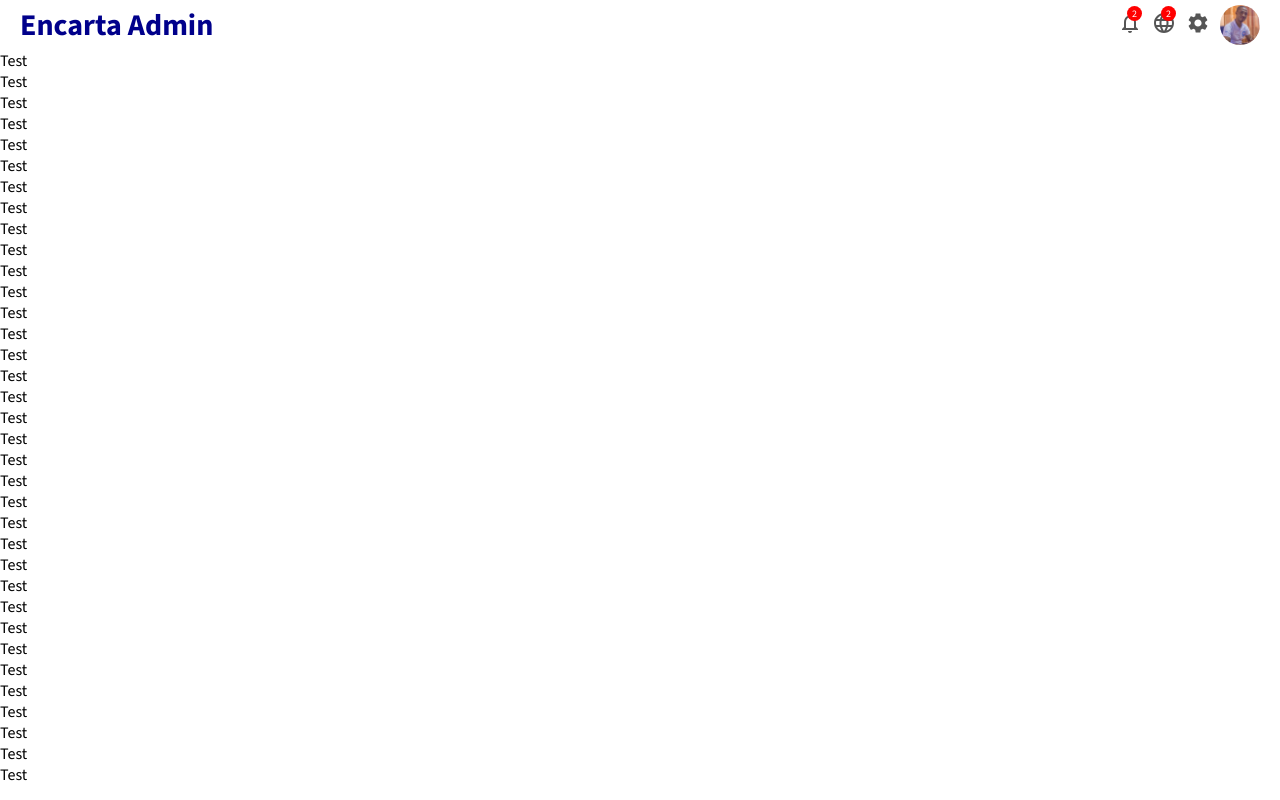
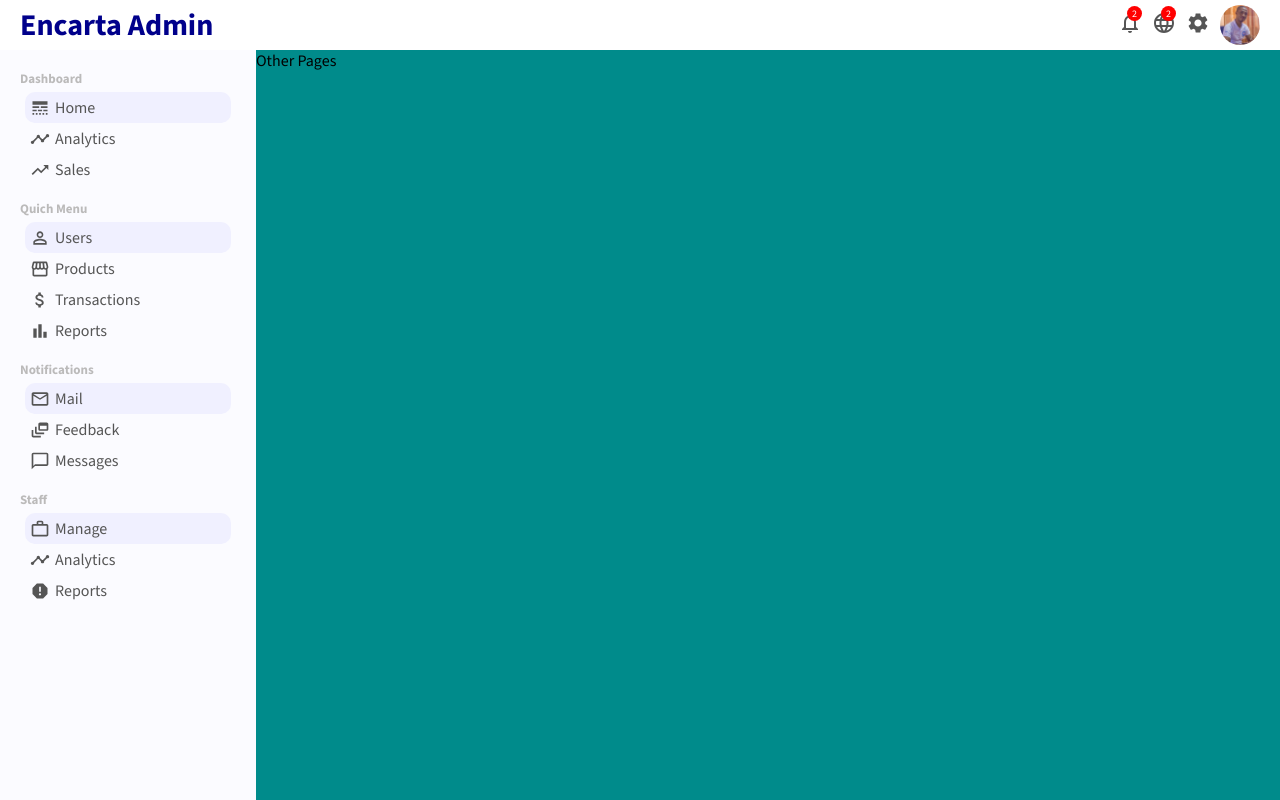
Before and after one commit to anyars-encarta/admin-panel, a React (Create React App) app: page / in a window 1280 px wide. Built offline with nearby package versions, Linux system fonts and the light colour scheme.

Commit message:
Complete side menu

```diff
--- a/src/App.js
+++ b/src/App.js
@@ -1,44 +1,19 @@
+import Sidebar from "./components/sidebar/Sidebar";
 import Topbar from "./components/topbar/Topbar";
+import './app.css';
 
 const App = () => {
   return (
     <div>
       <Topbar />
-      Test <br/>
-      Test <br/>
-      Test <br/>
-      Test <br/>
-      Test <br/>
-      Test <br/>
-      Test <br/>
-      Test <br/>
-      Test <br/>
-      Test <br/>
-      Test <br/>
-      Test <br/>
-      Test <br/>
-      Test <br/>
-      Test <br/>
-      Test <br/>
-      Test <br/>
-      Test <br/>
-      Test <br/>
-      Test <br/>
-      Test <br/>
-      Test <br/>
-      Test <br/>
-      Test <br/>
-      Test <br/>
-      Test <br/>
-      Test <br/>
-      Test <br/>
-      Test <br/>
-      Test <br/>
-      Test <br/>
-      Test <br/>
-      Test <br/>
-      Test <br/>
-      Test <br/>
+
+      <div className='container'>
+        <Sidebar />
+
+        <div className='others'>
+          Other Pages
+        </div>
+      </div>
     </div>
   );
 }
--- /dev/null
+++ b/src/app.css
@@ -0,0 +1,8 @@
+.container {
+    display: flex;
+
+    .others {
+        flex: 4;
+        background-color: darkcyan;
+    }
+}
--- /dev/null
+++ b/src/components/sidebar/Sidebar.jsx
@@ -0,0 +1,102 @@
+import React from 'react';
+import './sidebar.css';
+import {
+    LineStyle,
+    Timeline,
+    TrendingUp,
+    PermIdentity,
+    Storefront,
+    AttachMoney,
+    BarChart,
+    MailOutline,
+    DynamicFeed,
+    ChatBubbleOutline,
+    WorkOutline,
+    Report,
+ } from '@mui/icons-material';
+
+const Sidebar = () => {
+    return (
+        <div className='sidebar-container'>
+            <div className="sidebarWrapper">
+                <div className="sidebarMenu">
+                    <h3 className="sidebarTitle">Dashboard</h3>
+                    <ul className="sidebarList">
+                        <li className="sidebarListItem active">
+                            <LineStyle className='sidebarIcon' />
+                            Home
+                        </li>
+                        <li className="sidebarListItem">
+                            <Timeline className='sidebarIcon' />
+                            Analytics
+                        </li>
+                        <li className="sidebarListItem">
+                            <TrendingUp className='sidebarIcon' />
+                            Sales
+                        </li>
+                    </ul>
+                </div>
+
+                <div className="sidebarMenu">
+                    <h3 className="sidebarTitle">Quich Menu</h3>
+                    <ul className="sidebarList">
+                        <li className="sidebarListItem active">
+                            <PermIdentity className='sidebarIcon' />
+                            Users
+                        </li>
+                        <li className="sidebarListItem">
+                            <Storefront className='sidebarIcon' />
+                            Products
+                        </li>
+                        <li className="sidebarListItem">
+                            <AttachMoney className='sidebarIcon' />
+                            Transactions
+                        </li>
+                        <li className="sidebarListItem">
+                            <BarChart className='sidebarIcon' />
+                            Reports
+                        </li>
+                    </ul>
+                </div>
+
+                <div className="sidebarMenu">
+                    <h3 className="sidebarTitle">Notifications</h3>
+                    <ul className="sidebarList">
+                        <li className="sidebarListItem active">
+                            <MailOutline className='sidebarIcon' />
+                            Mail
+                        </li>
+                        <li className="sidebarListItem">
+                            <DynamicFeed className='sidebarIcon' />
+                            Feedback
+                        </li>
+                        <li className="sidebarListItem">
+                            <ChatBubbleOutline className='sidebarIcon' />
+                            Messages
+                        </li>
+                    </ul>
+                </div>
+
+                <div className="sidebarMenu">
+                    <h3 className="sidebarTitle">Staff</h3>
+                    <ul className="sidebarList">
+                        <li className="sidebarListItem active">
+                            <WorkOutline className='sidebarIcon' />
+                            Manage
+                        </li>
+                        <li className="sidebarListItem">
+                            <Timeline className='sidebarIcon' />
+                            Analytics
+                        </li>
+                        <li className="sidebarListItem">
+                            <Report className='sidebarIcon' />
+                            Reports
+                        </li>
+                    </ul>
+                </div>
+            </div>
+        </div>
+    )
+}
+
+export default Sidebar
--- /dev/null
+++ b/src/components/sidebar/sidebar.css
@@ -0,0 +1,43 @@
+.sidebar-container {
+    flex: 1;
+    height: calc(100vh - 50px);
+    position: sticky;
+    top: 50px;
+    background-color: rgb(251, 251, 255);
+
+    .sidebarWrapper {
+        padding: 20px;
+        color: #555;
+
+        .sidebarMenu {
+            margin-bottom: 10px;
+
+            .sidebarTitle {
+                font-size: 13px;
+                color: rgb(187, 186, 186);
+            }
+
+            .sidebarList {
+                list-style: none;
+                padding: 5px;
+
+                .sidebarListItem {
+                    padding: 5px;
+                    cursor: pointer;
+                    display: flex;
+                    align-items: center;
+                    border-radius: 10px;
+
+                    &.active, &:hover {
+                        background-color: rgb(240, 240, 255);
+                    }
+
+                    .sidebarIcon {
+                        margin-right: 5px;
+                        font-size: 20px !important;
+                    }
+                }
+            }
+        }
+    }
+}
```
